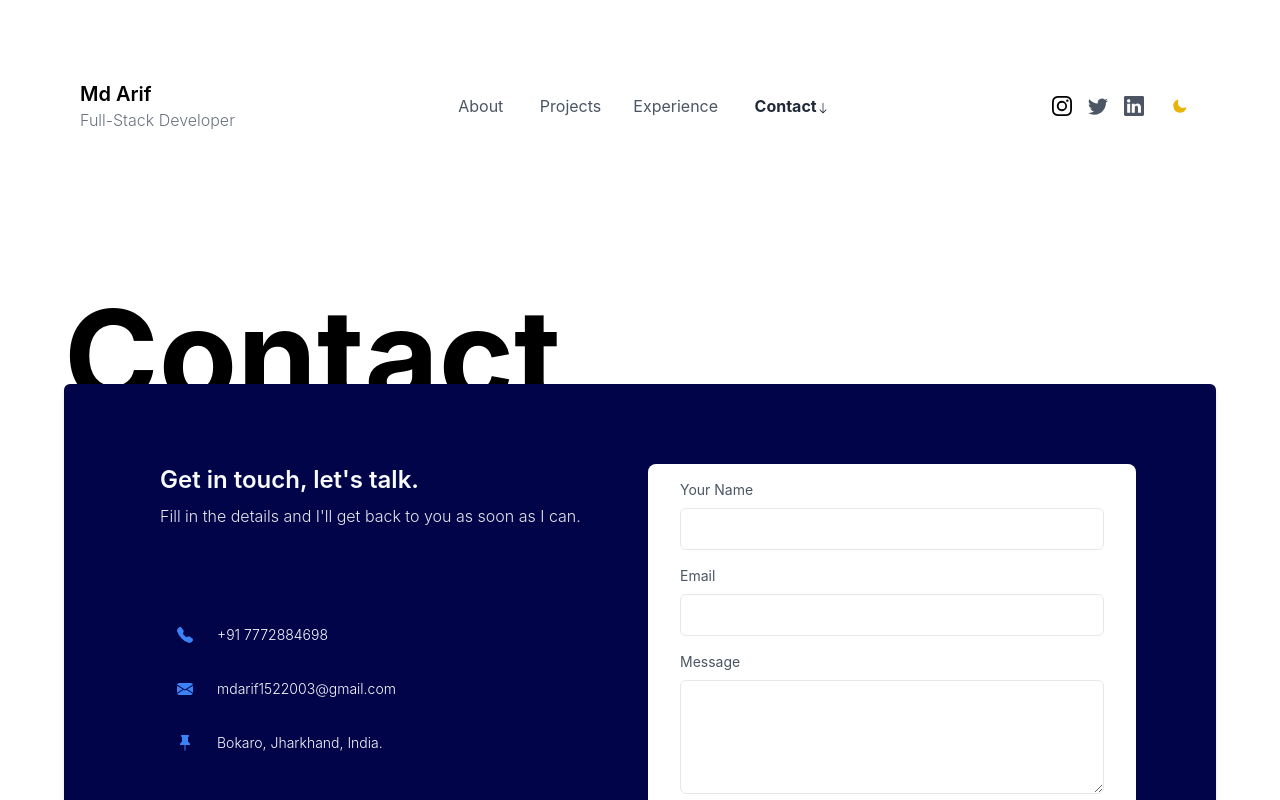
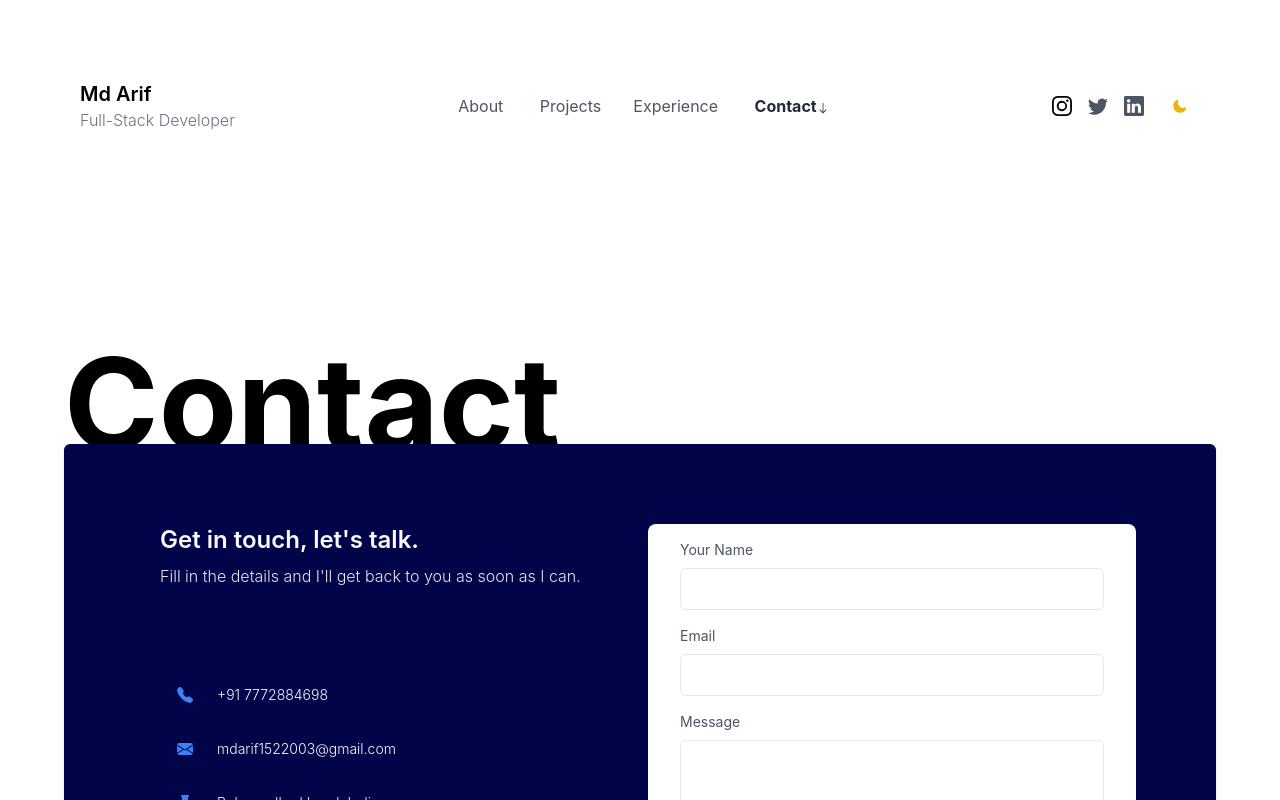
Before and after one commit to codewitharif/myportfolio, a Next.js app: page /contact in a window 1280 px wide. Shown: the top 800 px of the page. Built offline with nearby package versions, Linux system fonts and the light colour scheme.

Commit message:
changes ,argin

```diff
--- a/components/Contact.js
+++ b/components/Contact.js
@@ -4,12 +4,13 @@ import userData from "@constants/data";
 export default function Contact() {
   return (
     <section>
-      <div className="max-w-6xl mx-auto h-48 bg-white dark:bg-gray-800 antialiased">
+      <div className="max-w-6xl mx-auto h-48 bg-white dark:bg-gray-800 antialiased pt-12">
+        {/* <div className="max-w-6xl mx-auto h-48 bg-white dark:bg-gray-800 antialiased"> */}
         <h1 className=" text-5xl md:text-9xl font-bold py-20 text-center md:text-left">
           Contact
         </h1>
       </div>
-      <div className="relative z-10 rounded-md shadow-md bg-[#02044A] p-4 md:p-10 lg:p-20 max-w-6xl mx-auto mb-20 -mt-5">
+      <div className="relative z-10 rounded-md shadow-md bg-[#02044A] p-4 md:p-10 lg:p-20 max-w-6xl mx-auto mb-20 mt-10">
         <div className="grid grid-cols-1 md:grid-cols-2 gap-4">
           <div className="md:ml-4">
             <header className="">
```
